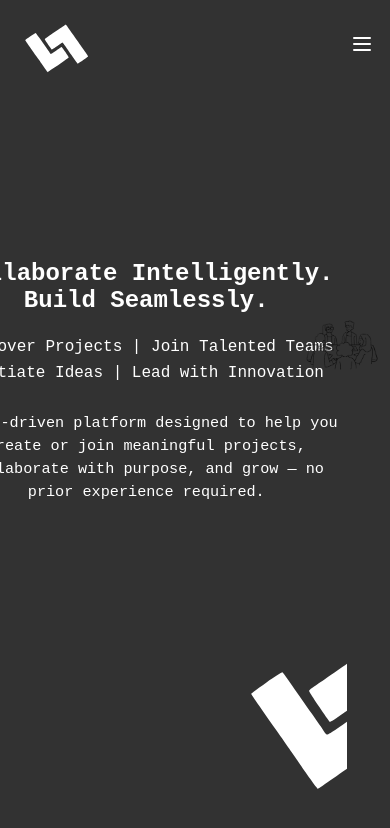
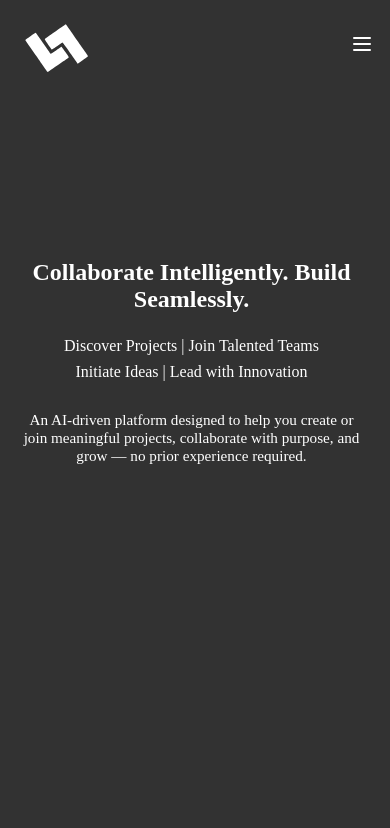
Before and after one commit to AmanCiphers/Grouphub, a React (Vite) app: page / in a window 390 px wide. Shown: the top 828 px of the page. Built offline with nearby package versions, Linux system fonts and the light colour scheme.

Commit message:
mobile version

```diff
--- a/src/components/landing.css
+++ b/src/components/landing.css
@@ -64,7 +64,7 @@ a {
     color: black;
 }
 
-.box1-container{
+.box1-container {
     width: 75vw;
 }
 
@@ -98,7 +98,7 @@ a {
     padding: 1em;
     color: white;
     position: relative;
-    top: 15em;
+    top: 13em;
     left: 7em;
 }
 
@@ -138,8 +138,8 @@ a {
 .box2 .img {
     width: 100%;
     position: relative;
-  bottom: 100px;
     z-index: 99;
+    /* border: 1px solid black; */
 }
 
 .box2 .img img {
@@ -148,11 +148,15 @@ a {
     display: block;
     object-fit: contain;
     scale: 0.7;
+    /* border: 1px solid black; */
+    position: relative;
+    top: 0;
+    left: 0;
 }
 
 
 
-.bigimage .heroimage{
+.bigimage .heroimage {
     z-index: 99;
     aspect-ratio: calc(1/1);
     display: flex;
@@ -168,7 +172,7 @@ a {
 
 }
 
-.bigimage .heroimage img{
+.bigimage .heroimage img {
     scale: 1;
     position: relative;
     left: 6em;
@@ -177,6 +181,9 @@ a {
     object-fit: cover;
 }
 
+.mobile-screen-content {
+    display: none;
+}
 
 
 
@@ -210,6 +217,10 @@ a {
 
 @media (max-width: 1200px) {
 
+    .mobile-screen-content {
+        display: flex;
+    }
+
     .hamburger {
         display: block;
         position: absolute;
@@ -226,6 +237,9 @@ a {
 
     .mainPage {
         background: #323232;
+        display: flex;
+        flex-direction: column;
+
     }
 
     .navlinks-container {
@@ -293,12 +307,21 @@ a {
     /* //////////// Box1 ////////////// */
 
 
-    .box1{
-        width: 100vw;
-        display: flex;
-        justify-self: center;
-        top: 10em;
+    .box1-container {
+        width: 90vw;
+        margin-top: 10em;
+    }
+
+    .box1 {
+        width: 100%;
+        position: relative;
+        top: 0;
         left: 0;
+    }
+
+    .box1 {
+        color: white;
+        position: relative;
     }
 
     .herotext {
@@ -316,12 +339,11 @@ a {
         font-weight: 500;
     }
 
-    .herotext p {
+    .herotext h3 {
         font-size: 0.95rem;
         font-weight: 400;
-        line-height: 1.5;
-        max-width: 600px;
         margin-top: 2em;
+        width: 100%;
     }
 
     .mono {
@@ -332,14 +354,22 @@ a {
         margin-bottom: 0.5em;
     }
 
+    .box2-container {
+        display: none;
+    }
+
+    .bigimage {
+        display: none;
+    }
+
 }
 
 
-@media (max-width: 1430px){
+@media (max-width: 1430px) {
 
     .box2 .img img {
         scale: 0.8;
         position: relative;
-      top: 50px;
+        /* top: 50px; */
     }
 }
--- a/src/components/landing.jsx
+++ b/src/components/landing.jsx
@@ -81,12 +81,13 @@ const Box1 = () => {
             <h1>Collaborate Intelligently. Build Seamlessly.</h1>
             <h2 className="mono">Discover Projects <span>|</span> Join Talented Teams</h2>
             <h2 className="mono">Initiate Ideas <span>|</span> Lead with Innovation</h2>
-            <p>
-              An AI-driven platform designed to help you create or join meaningful projects,
-              collaborate with purpose, and grow — no prior experience required.
-            </p>
+            <h3>
+              An AI-driven platform designed to help you create or join meaningful projects, collaborate with purpose, and grow — no prior experience required.
+            </h3>
           </div>
         </div>
+
+        <div className="mobile-screen-content"></div>
       </div>
     </>
   );
--- a/src/index.css
+++ b/src/index.css
@@ -9,7 +9,7 @@
 
 body{
   background-color: #323232;
-  font-family: 'Roboto Mono', monospace;
+  /* font-family: 'Roboto Mono', monospace; */
   overflow: hidden;
 }
 
```
Lines whose indentation alone changed are shown as unchanged.
